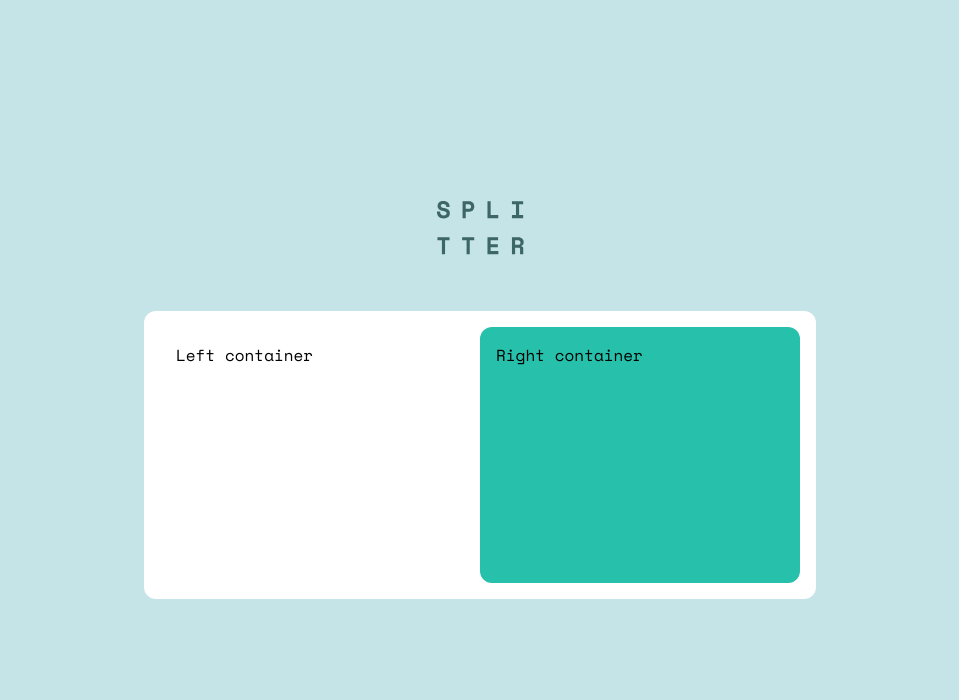
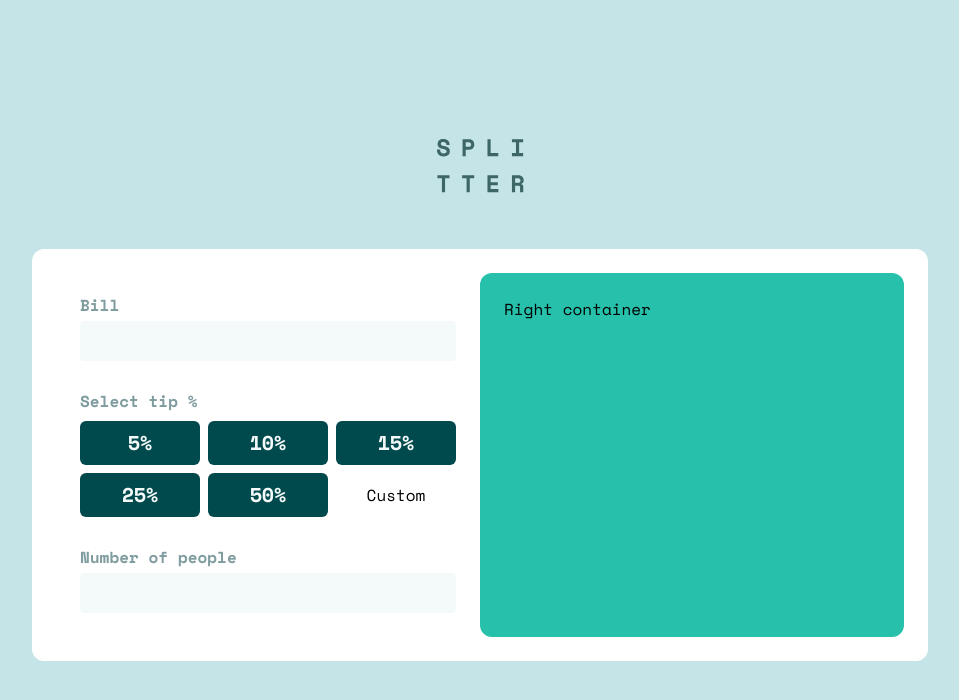
Before and after one commit to Maikolrm/tip-calculator, a React (Vite) app: page / in a window 1280 px wide. Shown: the top 700 px of the page, without its empty margins (160-1119 px from the left). Built offline with nearby package versions, Linux system fonts and the light colour scheme.

Commit message:
Project - App - adding left container content and styling it

```diff
--- a/src/App.jsx
+++ b/src/App.jsx
@@ -2,13 +2,39 @@ import { useState } from 'react'
 
 function App() {
   return (
-    <main className="m-auto w-full max-w-2xl font-space-mono">
+    <main className="m-auto w-full max-w-4xl font-space-mono">
       <header className="flex">
         <img className="m-auto" src="/logo.svg" alt="Splitter logo" />
       </header>
-      <section className="p-4 mt-14 bg-white rounded-xl shadow-6xl lg:flex">
-        <div className="h-64 p-4 lg:flex-1">Left container</div>
-        <div className="h-64 rounded-xl bg-primary p-4 lg:flex-1">Right container</div>
+      <section className="p-6 mt-14 bg-white rounded-xl shadow-6xl lg:flex">
+        <div className="p-6 lg:flex-1">
+          <div>
+            <h2 className="font-semibold text-gr-cyan leading-none">Bill</h2>
+            <div className="pt-2">
+              <input type="text" className="block w-full rounded bg-light-gr-cyan outline-none leading-10"/>
+            </div>
+          </div>
+          {/* tips */}
+          <div className="mt-8">
+            <h2 className="font-semibold text-gr-cyan leading-none">Select tip %</h2>
+            <div className="grid grid-cols-3 gap-2 pt-3">
+              <button className="inline-block p-2 bg-dark-cyan rounded-md font-bold text-xl text-light-gr-cyan">5%</button>
+              <button className="inline-block p-2 bg-dark-cyan rounded-md font-bold text-xl text-light-gr-cyan">10%</button>
+              <button className="inline-block p-2 bg-dark-cyan rounded-md font-bold text-xl text-light-gr-cyan">15%</button>
+              <button className="inline-block p-2 bg-dark-cyan rounded-md font-bold text-xl text-light-gr-cyan">25%</button>
+              <button className="inline-block p-2 bg-dark-cyan rounded-md font-bold text-xl text-light-gr-cyan">50%</button>
+              <button>Custom</button>
+            </div>
+          </div>
+          {/* tips */}
+          <div className="mt-8">
+            <h2 className="font-semibold text-gr-cyan leading-none">Number of people</h2>
+            <div className="pt-2">
+              <input type="text" className="block w-full rounded bg-light-gr-cyan outline-none leading-10"/>
+            </div>
+          </div>
+        </div>
+        <div className="p-6 rounded-xl bg-primary lg:flex-1">Right container</div>
       </section>
     </main>
   )
```
